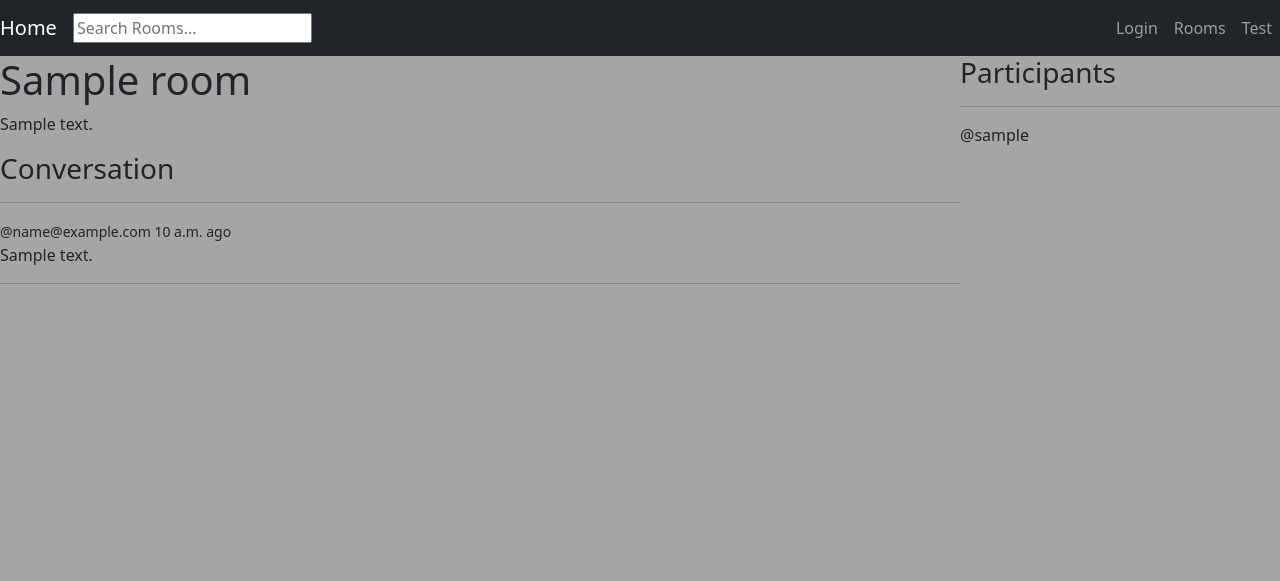
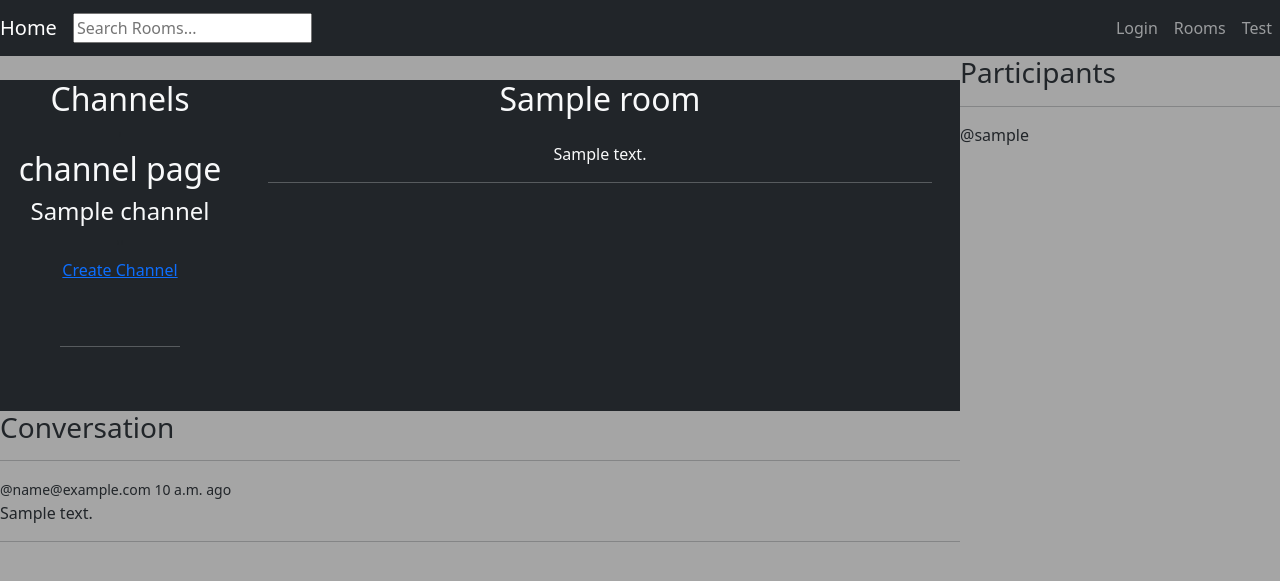
Before and after one commit to Ario124/Game_Room, a Django app: page /room/1/ in a window 1280 px wide. Shown: the top 581 px of the page. Run offline with Django 3.2, Linux system fonts and the light colour scheme; tables that the repository leaves empty hold one stand-in row (values such as "Sample post").

Commit message:
Added model & form for Channel, also updated views to render.

```diff
--- a/base/models.py
+++ b/base/models.py
@@ -50,3 +50,14 @@ class Message(models.Model):
 
     def __str__(self):
         return self.body[0:50]
+
+
+class Channel(models.Model):
+
+    host =  models.ForeignKey(User, on_delete=models.SET_NULL, null=True)
+    name = models.CharField(max_length=200)
+    participants = models.ManyToManyField(User, related_name='channel_participants', blank=True)
+    created = models.DateTimeField(auto_now_add=True)
+
+    def __str__(self):
+        return self.name
--- /dev/null
+++ b/base/templates/base/channel.html
@@ -0,0 +1,12 @@
+
+
+{% block content %}'
+
+<div class="text-center text-light">
+    <h2>channel page</h2>
+    {% for channel in channels %}
+    <h4>{{channel.name}}</h4>
+    {% endfor %}
+</div>
+
+'{% endblock content %}'
--- a/base/templates/base/room.html
+++ b/base/templates/base/room.html
@@ -13,9 +13,30 @@
 <div class="room-container">
 
     <div>
-
-        <h1>{{room.name}}</h1>
-        <p>{{room.description}}</p>
+        <br>
+        <div class="container-lg bg-dark">
+            <div class="row">
+                <div class="col text-center">
+                    <h2 class="text-center text-light">Channels</h2>
+                    <div>
+                        {% include 'base/channel.html' %}
+                    </div>
+                    <a href="{% url 'create-channel' %}">Create Channel</a>
+                    <div class="p-5 text-light">
+                        <hr>
+                    </div>
+                </div>
+                <div class="col-9">
+                    <h2 class="text-center text-light">{{room.name}}</h2>
+                    <div class="p-3 text-light text-center">
+                        <div class="container">
+                            {{room.description}}
+                        </div>
+                        <hr>
+                    </div>
+                </div>
+            </div>
+        </div>
 
 
         <div class="comment-wrapper">
--- a/base/urls.py
+++ b/base/urls.py
@@ -14,4 +14,7 @@ urlpatterns = [
     path('update-room/<str:pk>/', views.updateRoom, name="update-room"),
     path('delete-room/<str:pk>/', views.deleteRoom, name="delete-room"),
     path('delete-message/<str:pk>/', views.deleteMessage, name="delete-message"),
+
+    path('channel/', views.channel, name="channel"),
+    path('create-channel/', views.createChannel, name="create-channel"),
 ]
--- a/base/views.py
+++ b/base/views.py
@@ -4,10 +4,9 @@ from django.http import HttpResponse
 from django.shortcuts import render, redirect
 from django.contrib.auth.decorators import login_required
 from django.contrib.auth import authenticate, login, logout
-from django.contrib.auth.forms import UserCreationForm
 from django.db.models import Q
-from .models import User, Room, Topic, Message
-from .forms import RoomForm, UserRegisterForm
+from .models import User, Room, Topic, Message, Channel
+from .forms import RoomForm, UserRegisterForm, ChannelForm
 
 # Create your views here.
 
@@ -32,6 +31,7 @@ def home(request):
     return render(request, 'base/home.html', context)
 
 def room(request, pk):
+    channels = Channel.objects.all()
     room = Room.objects.get(id=pk)
     room_messages = room.message_set.all().order_by('-created')
     participants = room.participants.all()
@@ -45,7 +45,7 @@ def room(request, pk):
         room.participants.add(request.user)
         return redirect('room', pk=room.id)
 
-    context = {'room':room, 'room_messages': room_messages, 'participants': participants}
+    context = {'room':room, 'room_messages': room_messages, 'participants': participants, 'channels':channels}
 
     return render(request, 'base/room.html', context)
 
@@ -162,3 +162,23 @@ def deleteMessage(request, pk):
         message.delete()
         return redirect('home')
     return render(request, 'base/delete.html', {'obj': message})
+
+
+def channel(request):
+    channels = Channel.objects.all()
+    context = {'channels':channels}
+
+    return render(request, 'base/channel.html', context)
+
+
+def createChannel(request):
+    form = ChannelForm()
+
+    if request.method == 'POST':
+        form = ChannelForm(request.POST)
+        if form.is_valid():
+            form.save()
+            return redirect('home')
+
+    context = {'form':form}
+    return render(request, 'base/channel_form.html', context)
```
Also changed, not shown: base/forms.py (+7 -1 lines), base/templates/base/channel_form.html (added, +13 -0 lines), README.md, base/migrations/0009_channel.py (added).
